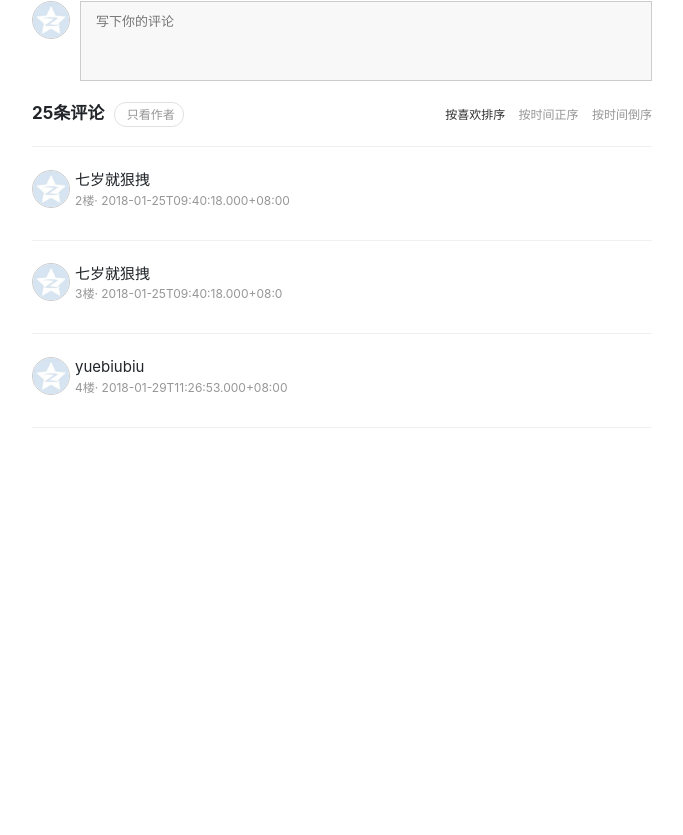
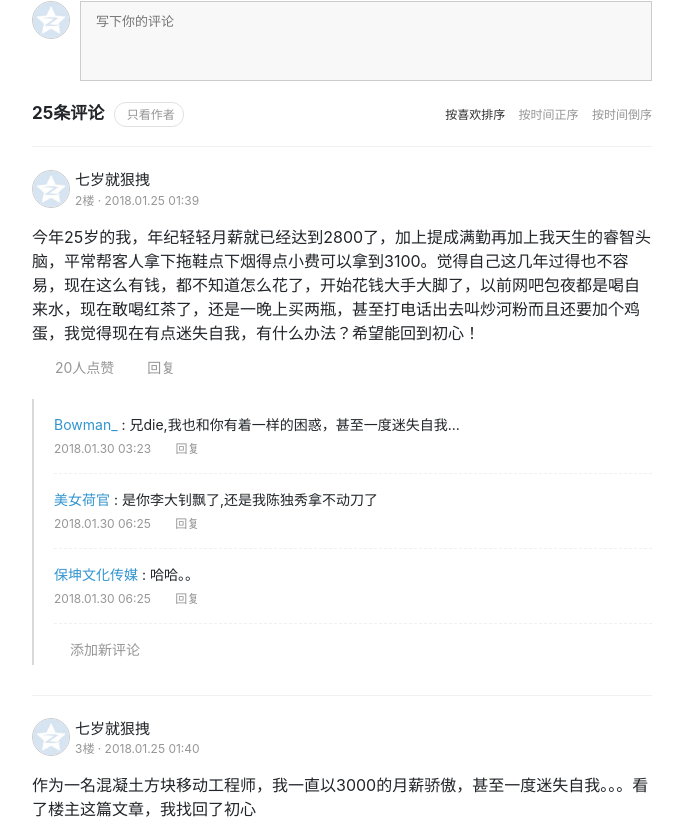
Before and after one commit to ChengDongh/jianshu, a Nuxt app: page /p/1 in a window 1280 px wide. Shown: the part 1181-2016 px from the top of the page, without its empty margins (298-981 px from the left). Before the commit the page ends 1649 px from the top, so only its background shows below. Built offline with nearby package versions, Linux system fonts and the light colour scheme; a web font is replaced by a local one.

Commit message:
回复多级嵌套解决中

```diff
--- a/assets/css/main.css
+++ b/assets/css/main.css
@@ -58,6 +58,11 @@ ul,ol,dl{
     .my-container{
         width: 750px;
         margin: 0 auto;
+    }
+}
+@media (max-width: 750px) {
+    body{
+        overflow: hidden;
     }
 }
 /********************首页布局**************************/
@@ -398,6 +403,11 @@ ul,ol,dl{
     margin: 0 auto;
     padding-top: 20px;
     padding-bottom: 40px;
+}
+@media (max-width: 785px) {
+    .note .post{
+        margin: 0 74px;
+    }
 }
 .note .post .article .title{
     font-size: 34px;
--- a/components/myComment.vue
+++ b/components/myComment.vue
@@ -81,15 +81,54 @@
                                 </nuxt-link>
                                 <div class="meta">
                                     <span>
-                                        {{comment.floor}}楼·
-                                        {{comment.created_at}}
+                                        {{comment.floor}}楼 ·
+                                        {{comment.created_at | formatDate}}
                                     </span>
                                 </div>
                             </div>
                         </div>
-                        <div class="comment-wrap"></div>
+                        <div class="comment-wrap">
+                            <p>
+                                {{comment.compiled_content}}
+                            </p>
+                            <div class="tool_group">
+                                <a href="javascript:void (0)">
+                                    <i class="fa fa-thumbs-o-up"></i>
+                                    <span>
+                                        {{comment.likes_count}}人点赞
+                                    </span>
+                                </a>
+                                <a href="javascript:void (0)">
+                                    <i class="fa fa-comment-o"></i>
+                                    <span>回复</span>
+                                </a>
+                            </div>
+                        </div>
                     </div>
-                    <div class="sub-comment-list"></div>
+                    <div v-if="comment.children.length != 0" class="sub-comment-list">
+                        <div class="sub-comment" v-for="(subComment,index) in comment.children" :id="'comment-'+ subComment.id">
+                            <p>
+                                <nuxt-link to="/u/123">
+                                    {{subComment.user.nickname}}
+                                </nuxt-link>
+                                :
+                                <span v-html="subComment.compiled_content"></span>
+                            </p>
+                            <div class="sub-tool-group">
+                                <span>{{subComment.created_at | formatDate}}</span>
+                                <a href="javascript:void (0)">
+                                    <i class="fa fa-comment-o"></i>
+                                    <span>回复</span>
+                                </a>
+                            </div>
+                        </div>
+                        <div class="more-comment">
+                            <a class="add-comment-btn" href="javascript:void (0)">
+                                <i class="fa fa-pencil"></i>
+                                <span>添加新评论</span>
+                            </a>
+                        </div>
+                    </div>
                 </div>
             </div>
         </div>
@@ -119,7 +158,7 @@
                             nickname:"七岁就狠拽",
                             badge:null,
                         },
-                        created_at:"2018-01-25T09:40:18.000+08:00",
+                        created_at:"2018-01-25T09:39:18.000+08:00",
                         children_count:4,
                         compiled_content:'今年25岁的我，年纪轻轻月薪就已经达到2800了，加上提成满勤再加上我天生的睿智头脑，平常帮客人拿下拖鞋点下烟得点小费可以拿到3100。觉得自己这几年过得也不容易，现在这么有钱，都不知道怎么花了，开始花钱大手大脚了，以前网吧包夜都是喝自来水，现在敢喝红茶了，还是一晚上买两瓶，甚至打电话出去叫炒河粉而且还要加个鸡蛋，我觉得现在有点迷失自我，有什么办法？希望能回到初心！',
                         children:[
@@ -172,7 +211,7 @@
                             nickname:"七岁就狠拽",
                             badge:null,
                         },
-                        created_at:"2018-01-25T09:40:18.000+08:0",
+                        created_at:"2018-01-25T09:40:18.000+08:00",
                         children_count:3,
                         compiled_content:'作为一名混凝土方块移动工程师，我一直以3000的月薪骄傲，甚至一度迷失自我。。。看了楼主这篇文章，我找回了初心',
                         children:[
@@ -219,7 +258,7 @@
                         floor:4,
                         id: 20080144,
                         liked:false,
-                        likes_count:2,
+                        likes_count:6,
                         note_id:23054702,
                         user: {
                             avatar:'/default-avatar.jpg',
@@ -395,6 +434,9 @@
         padding: 20px 0 30px 0;
         border-bottom: 1px solid #f0f0f0;
     }
+    .note .post .comment-list .comment .author{
+        margin-bottom: 15px;
+    }
     .note .post .comment-list .info{
         display: inline-block;
         vertical-align: middle;
@@ -406,4 +448,62 @@
         font-size: 12px;
         color: #969696;
     }
+    .note .post .comment-list .comment p{
+        font-size: 16px;
+        margin: 10px 0;
+        line-height: 1.5;
+        word-break: break-word!important;
+    }
+    .note .post .comment-list .comment .tool_group a{
+        color: #969696!important;
+        margin-right: 10px;
+    }
+    .note .post .comment-list .comment .tool_group a i{
+        font-size: 18px;
+        margin-right: 5px;
+    }
+    .note .post .comment-list .comment .tool_group a span{
+        font-size: 14px;
+    }
+    .note .post .comment-list .sub-comment-list {
+        border-left: 2px solid #d9d9d9;
+        margin-top: 20px;
+        padding: 5px 0 5px 20px;
+    }
+    .note .post .comment-list .sub-comment{
+        padding-bottom: 15px;
+        margin-bottom: 15px;
+        border-bottom: 1px dashed #f0f0f0;
+    }
+    .note .post .comment-list .sub-comment p {
+        font-size: 14px;
+        line-height: 1.5;
+        margin-bottom: 5px;
+    }
+    .note .post .comment-list .sub-comment p a {
+        color: #3194d0!important;
+    }
+    .note .post .comment-list .sub-tool-group{
+        font-size: 12px;
+        color: #969696;
+    }
+    .note .post .comment-list .sub-tool-group a{
+        margin-left: 10px;
+    }
+    .note .post .comment-list .sub-tool-group a:hover{
+        color: #333!important;
+    }
+    .note .post .comment-list .sub-tool-group a i{
+        margin-right: 5px;
+    }
+    .note .post .comment-list .more-comment {
+        font-size: 14px;
+        color: #969696;
+    }
+    .note .post .comment-list .more-comment a:hover{
+        color:#333!important;
+    }
+    .note .post .comment-list .more-comment a i{
+        margin-right: 5px;
+    }
 </style>
--- a/layouts/default.vue
+++ b/layouts/default.vue
@@ -8,6 +8,20 @@
   import Vue from 'vue'
   import BootstrapVue from 'bootstrap-vue'
   Vue.use(BootstrapVue)
+  //时间过滤器
+  Vue.filter('formatDate',function (old) {
+      function fillZero(value) {
+          return value > 10 ? value : '0' + value;
+      }
+      let date = new Date(old)
+      let year = fillZero(date.getFullYear());
+      let month = fillZero(date.getMonth() + 1);
+      let day = fillZero(date.getDate());
+      let hours = fillZero(date.getHours());
+      let second = fillZero(date.getSeconds());
+      let minute = fillZero(date.getMinutes())
+      return `${year}.${month}.${day} ${hours}:${minute}`
+  })
   import 'bootstrap/dist/css/bootstrap.css'
   import 'bootstrap-vue/dist/bootstrap-vue.css'
   export default {
```
